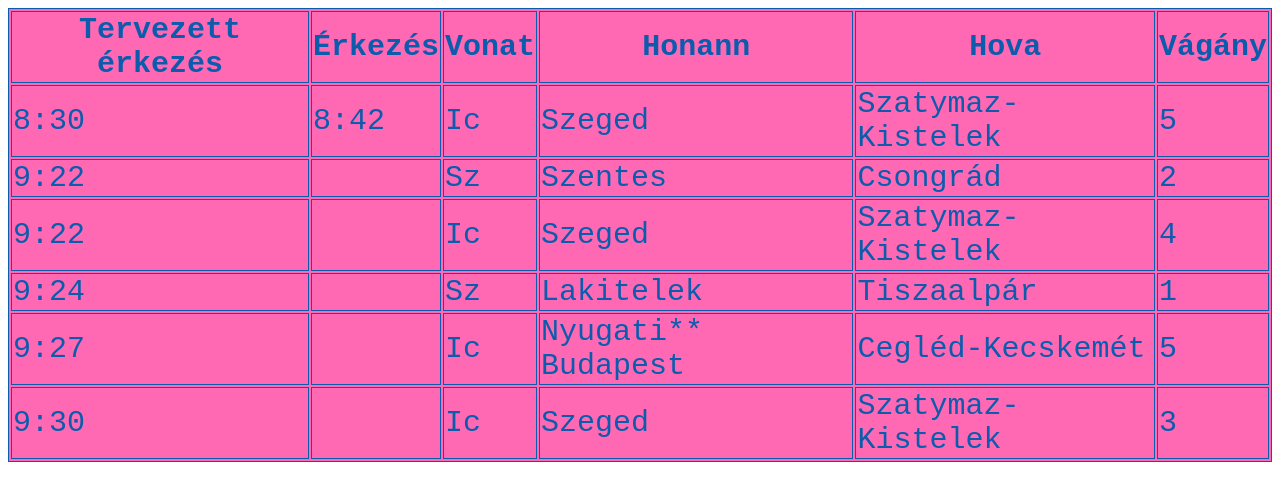
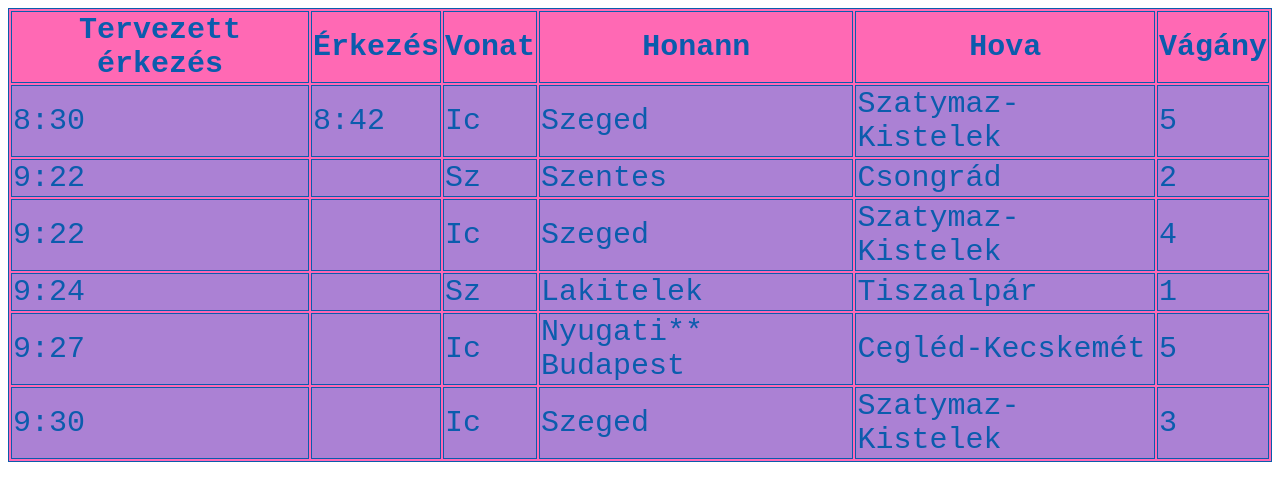
Before and after one commit to KovacsReka11/2025_01_30_MAV_utastajekoztato, a plain HTML site: page index.html in a window 1280 px wide. Drawn offline with Linux system fonts and the light colour scheme.

Commit message:
td update

```diff
--- a/styles.css
+++ b/styles.css
@@ -5,3 +5,6 @@ table, th, td {
     font-family: 'Courier New' ; /* betűtípus */
     font-size: 30px; /* betűméret */
   }
+  td {
+    background-color: rgb(171, 129, 212);
+  }
```
